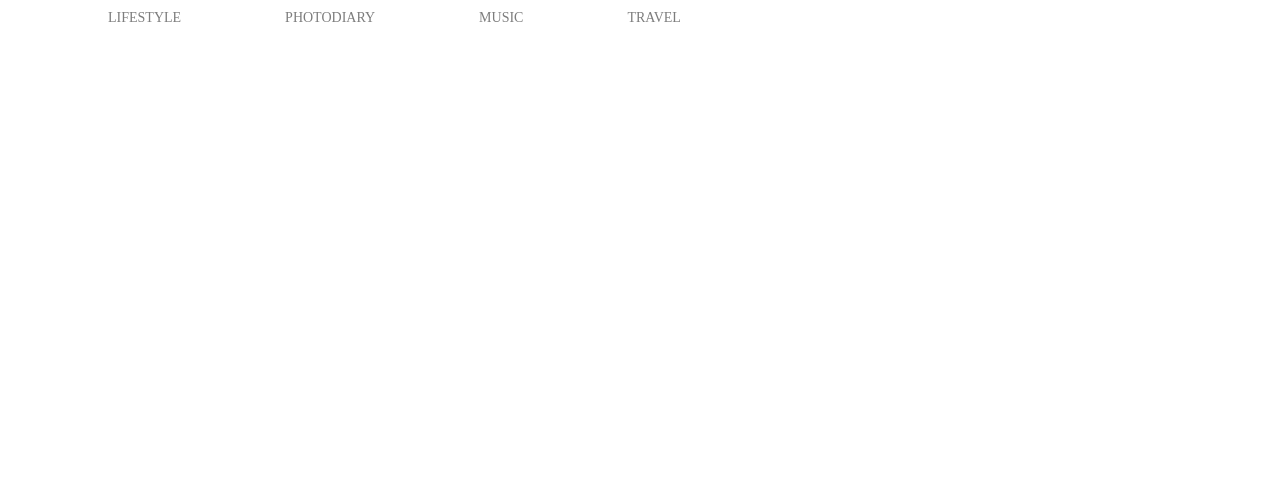
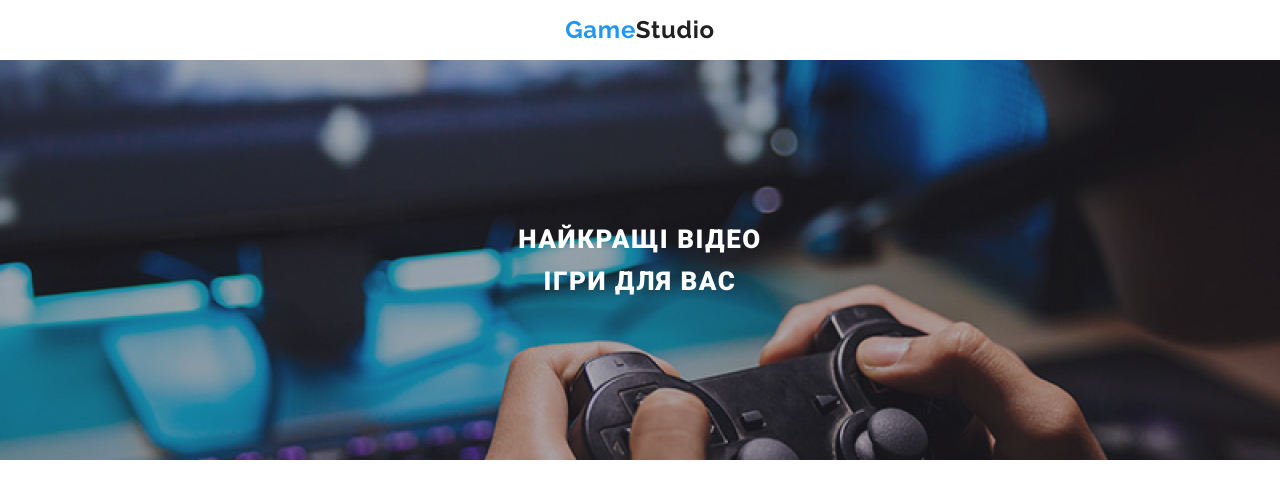
Before and after one commit to VladimirDegt/lessons-6-sasha, a plain HTML site: page index.html in a window 1280 px wide. Drawn offline with nearby package versions, Linux system fonts and the light colour scheme.

Commit message:
hero img

```diff
--- a/index.html
+++ b/index.html
@@ -1,18 +1,28 @@
 <!DOCTYPE html>
-<html lang="en">
+<html lang="uk">
 <head>
     <meta charset="UTF-8">
     <meta http-equiv="X-UA-Compatible" content="IE=edge">
     <meta name="viewport" content="width=device-width, initial-scale=1.0">
-    <title>lessons-6</title>
+    <title>GameStudio</title>
+    <link rel="preconnect" href="https://fonts.googleapis.com">
+    <link rel="preconnect" href="https://fonts.gstatic.com" crossorigin>
+    <link href="https://fonts.googleapis.com/css2?family=Raleway:wght@700&family=Roboto:wght@400;700;900&display=swap" rel="stylesheet">
+    <link rel="stylesheet" href="https://necolas.github.io/normalize.css/8.0.1/normalize.css">
     <link rel="stylesheet" href="style.css">
 </head>
 <body>
-    <header>
-        <span class="text">Lifestyle</span>
-        <span class="text">Photodiary</span>
-        <span class="text">Music</span>
-        <span class="text">Travel</span>
-    </header>
+    <head>
+        <nav>
+            <a href="/" class="logo">
+                <span class="logo__game">Game</span><span>Studio</span>
+            </a>
+        </nav>
+        <div class="hero">
+            <h1 class="hero__title">Найкращі відео<br>
+                ігри для вас
+            </h1>
+        </div>
+    </head>
 </body>
 </html>
--- a/style.css
+++ b/style.css
@@ -1,11 +1,39 @@
+body{
+    font-family: 'Roboto',sans-serif;
+    color: #212121;
+}
 
-.text {
-    color: #7d7d7d;
-    font-size: 14px;
-    margin-left: 100px;
+h1,h2,h3,h4,h5,h6,p{
+    margin: 0;
+}
+
+.logo {
+    font-family: 'Raleway';
+    font-weight: 700;
+    font-size: 24px;
+    letter-spacing: 0.03em;
+    color: inherit;
+    text-decoration:none;
+    text-align: center;
+    display: block;
+    line-height: 60px;
+}
+.logo__game{
+    color: #2196F3;
+}
+.hero{
+    background-image: url('img/HeroBG.jpg');
+    padding-top: 158px;
+    padding-bottom: 158px;
+}
+
+.hero__title{
+    text-align: center;
     text-transform: uppercase;
+    color: #fff;
+    line-height: 42px;
+    letter-spacing: 0.06em;
+    font-weight: 900;
+    font-size: 26px;
+
 }
-.text:hover {
-    color: #03a9f4;
-    cursor: pointer;
-}
```
Also changed, not shown: img/HeroBG.jpg (added).
